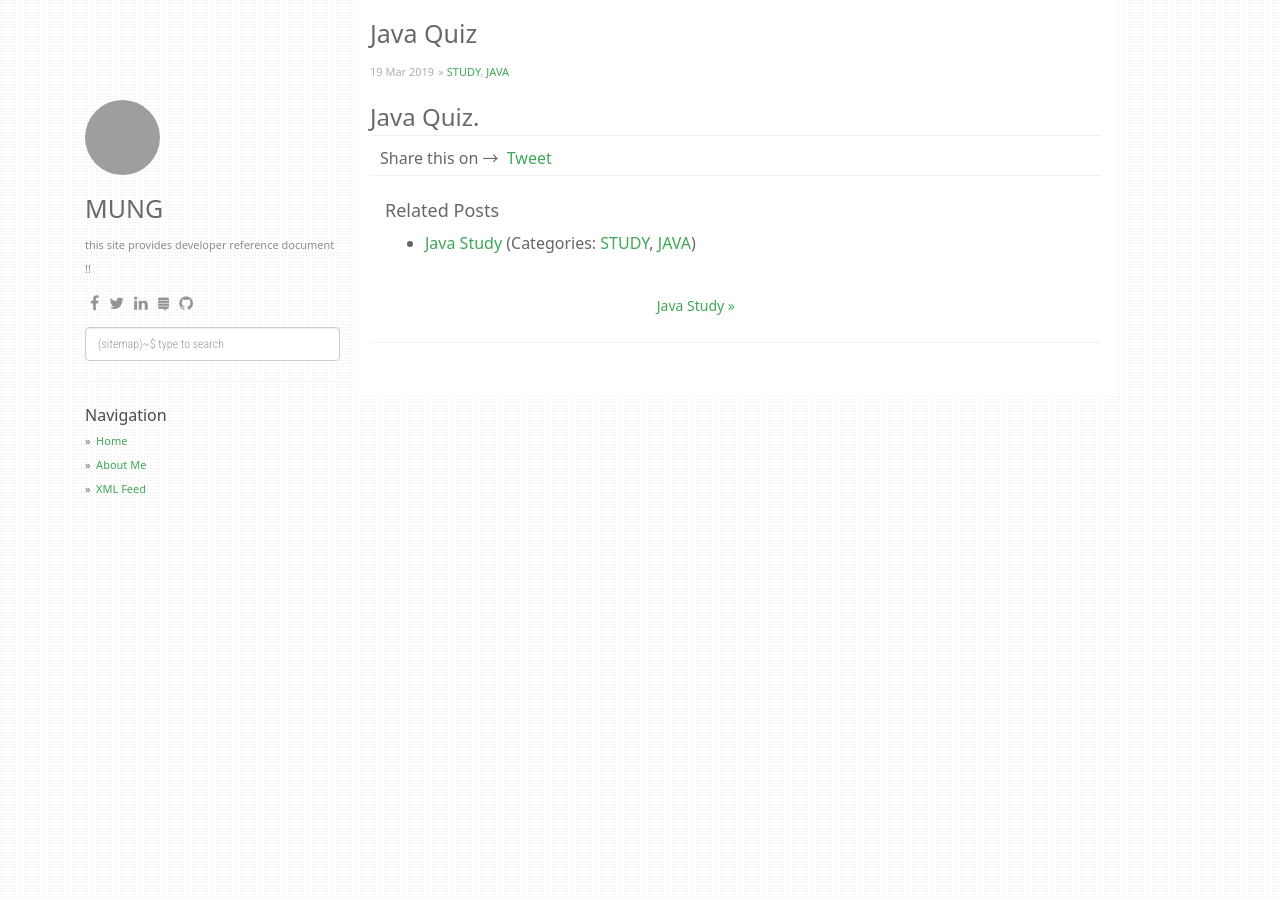
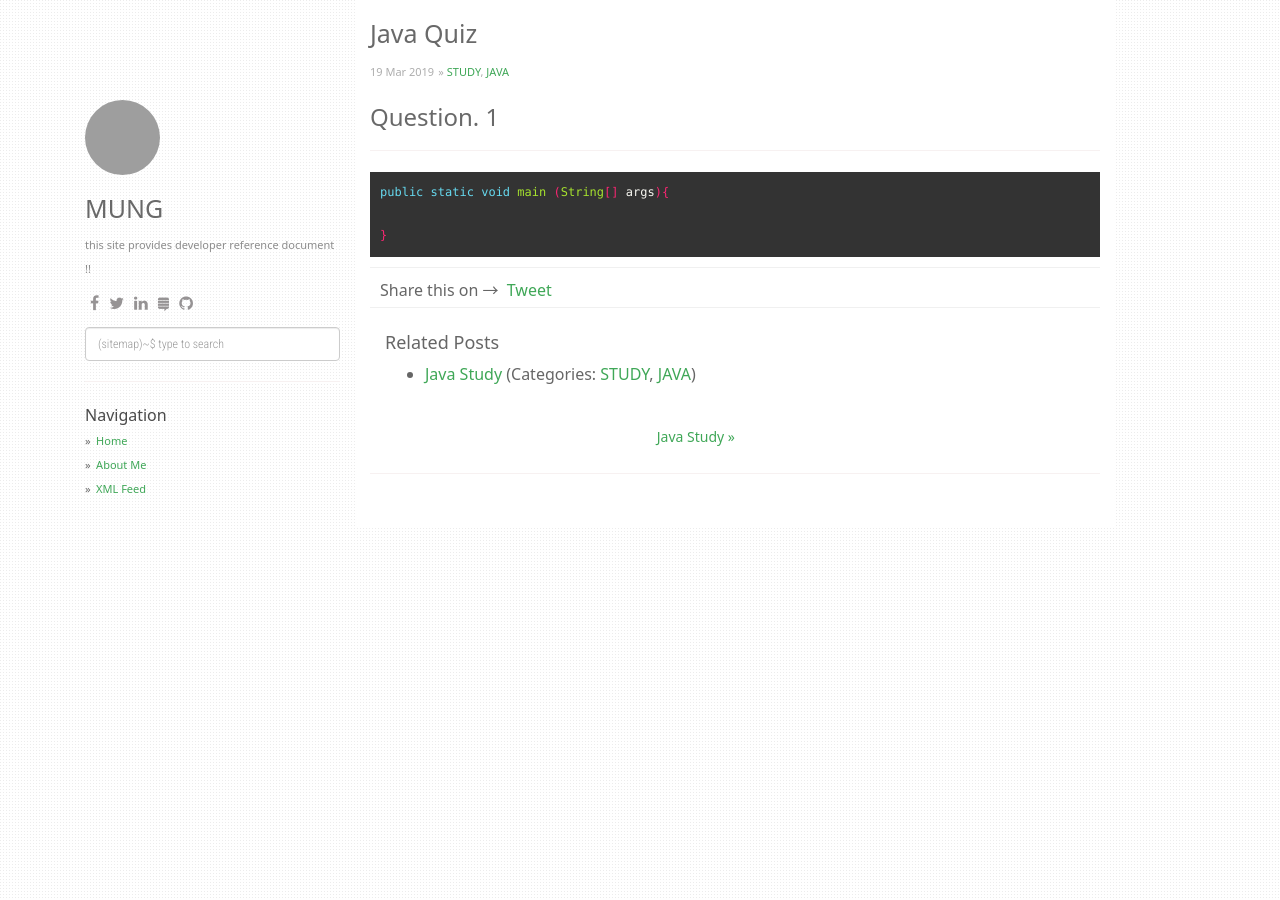
Before and after one commit to dev-docs/document, a Jekyll site: the page built from _posts/2019-03-29-JavaQuiz.md, in a window 1280 px wide. Built offline with Jekyll 4.4.1, drawn with Linux system fonts in a browser that asks for light colours; nearby versions of some CDN libraries; comment, search, counter and statistics services are not loaded; grey boxes are pictures that could not be loaded.

Commit message:
Update 2019-03-29-JavaQuiz.md

````diff
--- a/_posts/2019-03-29-JavaQuiz.md
+++ b/_posts/2019-03-29-JavaQuiz.md
@@ -5,4 +5,16 @@ date:   2019-03-19 18:34:10 +0700
 categories: [STUDY, JAVA]
 ---
 
-### Java Quiz.
+
+
+### Question. 1
+
+
+
+***
+
+```java
+public static void main (String[] args){
+
+}
+```
````
